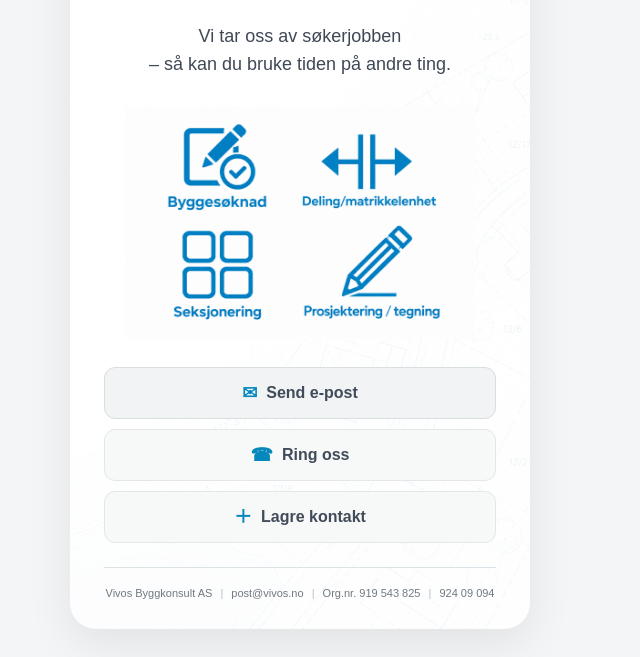
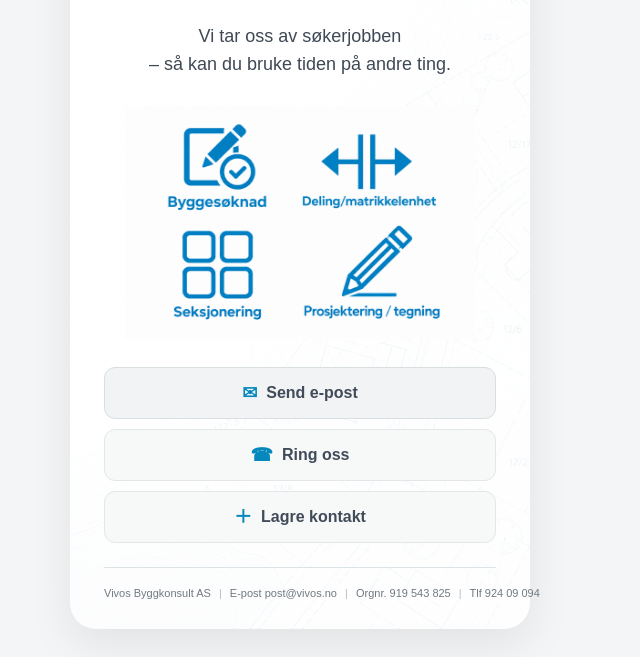
Before and after one commit to thjell/Vivos-visittkort, a plain HTML site: page index.html in a window 1280 px wide. Shown: the part 168-825 px from the top of the page, without its empty margins (340-980 px from the left). Drawn offline with Linux system fonts and the light colour scheme.

Commit message:
Update contact information labels in footer

```diff
--- a/index.html
+++ b/index.html
@@ -392,17 +392,17 @@
       <span class="divider">|</span>
 
       <a href="mailto:post@vivos.no">
-        post@vivos.no
+        E-post post@vivos.no
       </a>
 
       <span class="divider">|</span>
 
-      <span>Org.nr. 919 543 825</span>
+      <span>Orgnr. 919 543 825</span>
 
       <span class="divider">|</span>
 
       <a href="tel:+4792409094">
-        924 09 094
+        Tlf 924 09 094
       </a>
 
     </footer>
```
